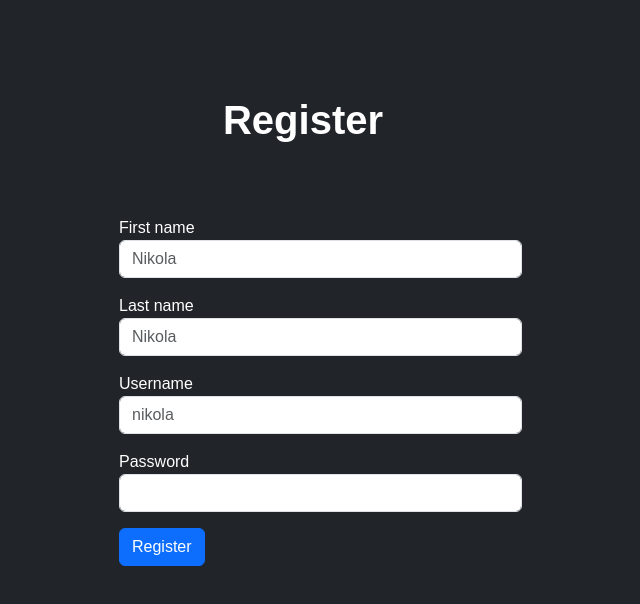
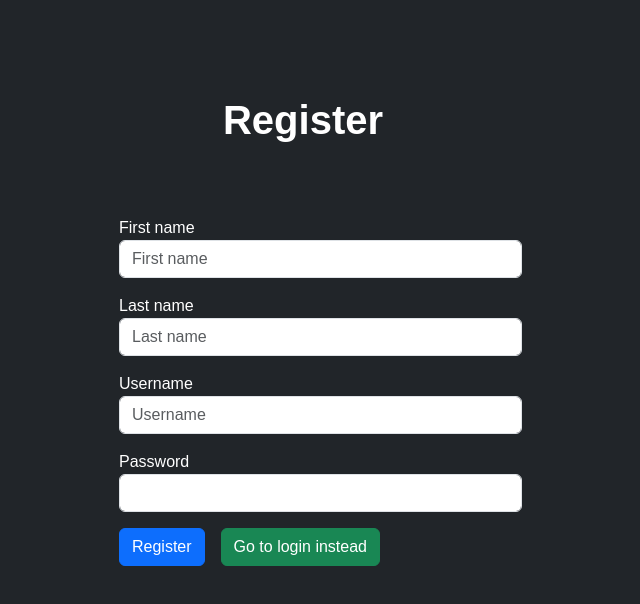
Before and after one commit to 0Nikola0/unnamed-project, a React (Create React App) app in the folder fontend/: page /register in a window 1280 px wide. Shown: the top 604 px of the page, without its empty margins (333-973 px from the left). Built offline with nearby package versions, Linux system fonts and the light colour scheme; no server answers.

Commit message:
add login and register redirects

```diff
--- a/fontend/src/components/Auth/login.js
+++ b/fontend/src/components/Auth/login.js
@@ -1,5 +1,5 @@
 import React, { useEffect } from 'react';
-import { useNavigate } from 'react-router-dom';
+import { Link, useNavigate } from 'react-router-dom';
 import { getAuthToken } from '../../custom-axios/axios';
 
 
@@ -68,6 +68,9 @@ const Login = (props) => {
                                     />
                                 </div>
                                 <button id="submit" type="submit" className="btn btn-primary mt-3">Login</button>
+                                <Link title={"Logout"} className={"mt-3 ms-3 btn btn-success"}to={"/register"}>
+                                    Go to register instead
+                                </Link>
                             </form>
                         </div>
                     </div>
--- a/fontend/src/components/Auth/register.js
+++ b/fontend/src/components/Auth/register.js
@@ -1,5 +1,5 @@
 import React, { useEffect } from 'react';
-import { useNavigate } from 'react-router-dom';
+import { Link, useNavigate } from 'react-router-dom';
 import { getAuthToken } from '../../custom-axios/axios';
 
 
@@ -56,7 +56,7 @@ const Register = (props) => {
                                         id="firstName"
                                         name="firstName"
                                         required
-                                        placeholder="Nikola"
+                                        placeholder="First name"
                                         onChange={handleChange}
                                     />
                                 </div>
@@ -67,7 +67,7 @@ const Register = (props) => {
                                         id="lastName"
                                         name="lastName"
                                         required
-                                        placeholder="Nikola"
+                                        placeholder="Last name"
                                         onChange={handleChange}
                                     />
                                 </div>
@@ -78,7 +78,7 @@ const Register = (props) => {
                                         id="name"
                                         name="username"
                                         required
-                                        placeholder="nikola"
+                                        placeholder="Username"
                                         onChange={handleChange}
                                     />
                                 </div>
@@ -93,6 +93,9 @@ const Register = (props) => {
                                     />
                                 </div>
                                 <button id="submit" type="submit" className="btn btn-primary mt-3">Register</button>
+                                <Link title={"Logout"} className={"mt-3 ms-3 btn btn-success"}to={"/login"}>
+                                    Go to login instead
+                                </Link>
                             </form>
                         </div>
                     </div>
```
